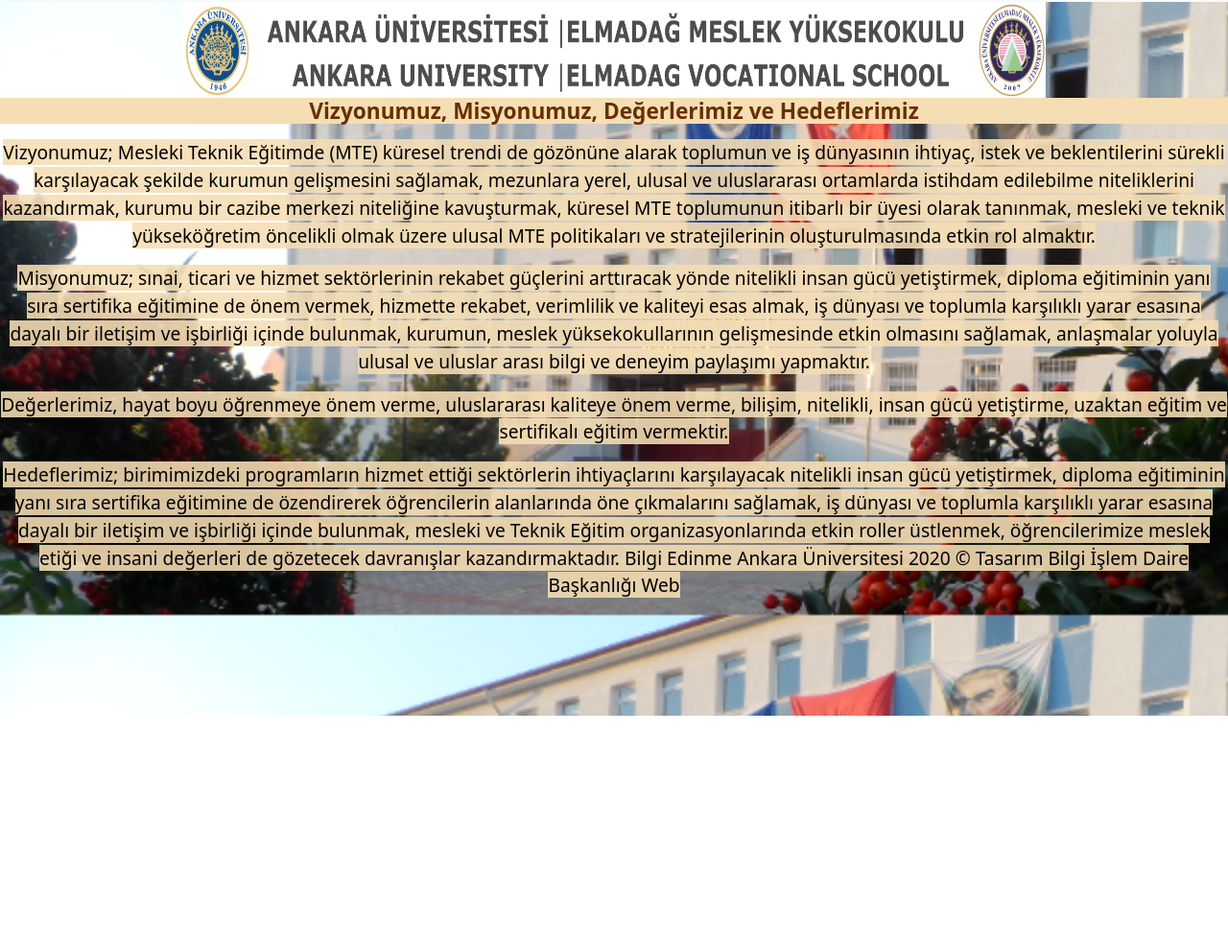
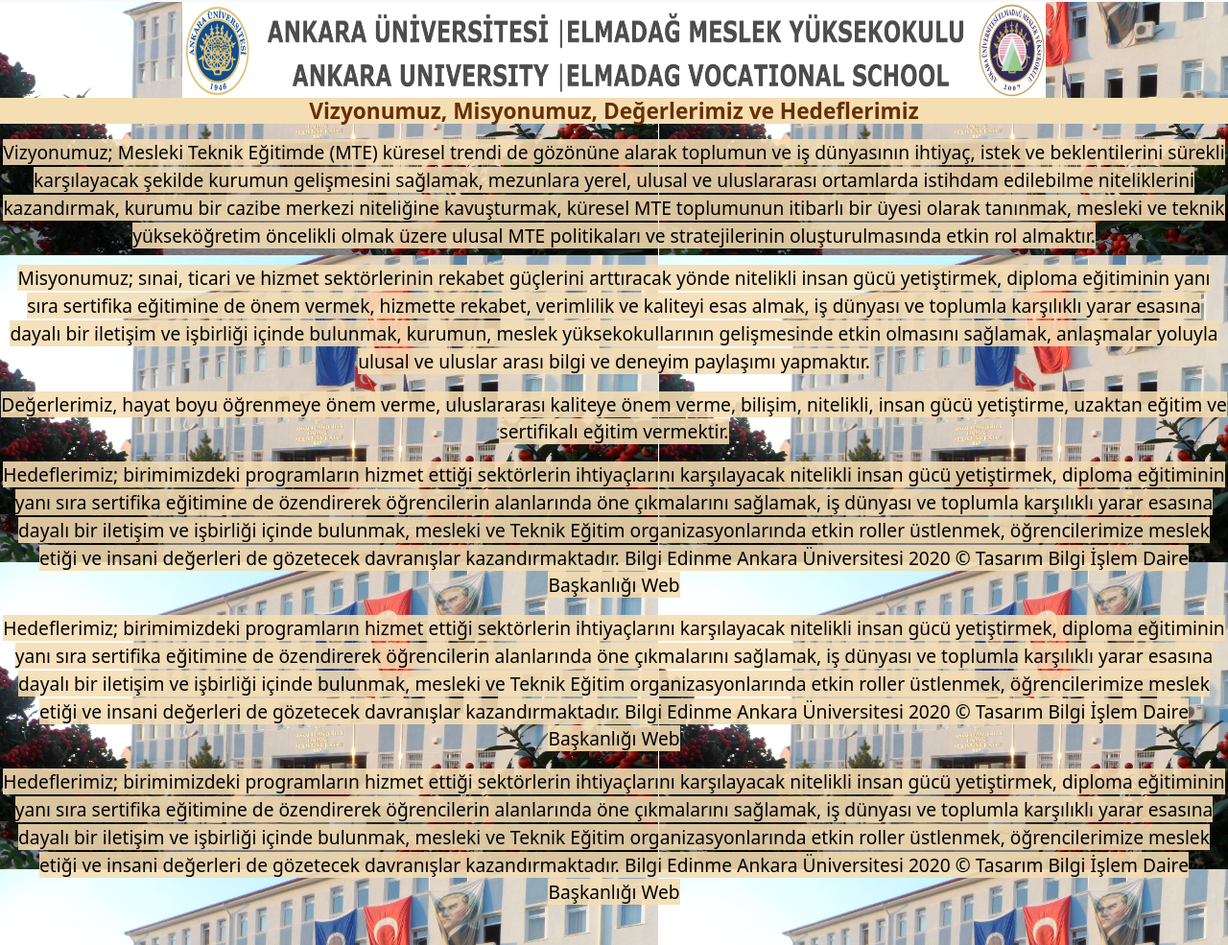
Before and after one commit to DeerAmble/ders, a plain HTML site: page index.html in a window 1280 px wide. Shown: the part 54-1039 px from the top of the page at 96% size. Before the commit the page ends 800 px from the top, so only its background shows below. Drawn offline with nearby package versions, Linux system fonts and the light colour scheme.

Commit message:
Update index.html

```diff
--- a/index.html
+++ b/index.html
@@ -14,7 +14,7 @@
     <link href="https://cdn.jsdelivr.net/npm/bootstrap@5.3.8/dist/css/bootstrap.min.css" rel="stylesheet" integrity="sha384-sRIl4kxILFvY47J16cr9ZwB07vP4J8+LH7qKQnuqkuIAvNWLzeN8tE5YBujZqJLB" crossorigin="anonymous">
 </head>
 
-<body background="./elmadag.png" style="background-size: cover;">
+<body background="./elmadag.png" style="background: size 100%;  ;">
     <nav class="navbar navbar-expand-lg bg-body-tertiary">
   <div class="container-fluid">
     <a class="navbar-brand" href="#">BerkayY</a>
@@ -24,7 +24,7 @@
     <div class="collapse navbar-collapse" id="navbarSupportedContent">
       <ul class="navbar-nav me-auto mb-2 mb-lg-0">
         <li class="nav-item">
-          <a class="nav-link active" aria-current="page" href="https://github.com/DeerAmble/ders">Anasayfa</a>
+          <a class="nav-link active" aria-current="page" href="https://github.com/DeerAmble/ders" target="_blank">Anasayfa</a>
         </li>
         <li class="nav-item">
 
@@ -34,14 +34,14 @@
             ANKARA ÜNİVERSİTESİ
           </a>
           <ul class="dropdown-menu">
-            <li><a class="dropdown-item" href="https://elmadagmyo.ankara.edu.tr/">Elmadag Meslek Yüksekokulu</a></li>
-            <li><a class="dropdown-item" href="https://elmadagmyo.ankara.edu.tr/bilgisayar-teknolojileri-bolumu/">Bilgisayar Programcılığı</a></li>
+            <li><a class="dropdown-item" href="https://elmadagmyo.ankara.edu.tr/" target="_blank">Elmadag Meslek Yüksekokulu</a></li>
+            <li><a class="dropdown-item" href="https://elmadagmyo.ankara.edu.tr/bilgisayar-teknolojileri-bolumu/" target="_blank">Bilgisayar Programcılığı</a></li>
             <li><hr class="dropdown-divider"></li>
-            <li><a class="dropdown-item" href="https://elmadagmyo.ankara.edu.tr/iletisim/">Yardım</a></li>
+            <li><a class="dropdown-item" href="https://elmadagmyo.ankara.edu.tr/iletisim/" target="_blank" >Yardım</a></li>
           </ul>
         </li>
         <li class="nav-item">
-          <a class="nav-item" href="https://github.com/DeerAmble/ders" aria-disabled="true">Hoşgeldiniz</a>
+          <a class="nav-item" href="https://github.com/DeerAmble/ders" aria-disabled="true" target="_blank">Hoşgeldiniz</a>
         </li>
       </ul>
       <form class="d-flex" role="search">
@@ -106,8 +106,42 @@ Ankara Üniversitesi
 2020 © Tasarım Bilgi İşlem Daire Başkanlığı Web
 
 </p>
+<p align="center"> <span style="font-size: larger; color: rgb(0, 0, 0); background-color:
+ rgba(245, 222, 179, 0.884);"  >
+Hedeflerimiz; birimimizdeki programların hizmet ettiği sektörlerin ihtiyaçlarını
+karşılayacak nitelikli insan gücü yetiştirmek, diploma eğitiminin yanı sıra
+sertifika eğitimine de özendirerek öğrencilerin alanlarında öne çıkmalarını sağlamak,
+ iş dünyası ve toplumla karşılıklı yarar esasına dayalı bir iletişim ve işbirliği içinde
+ bulunmak, mesleki ve Teknik Eğitim
+organizasyonlarında etkin roller üstlenmek, öğrencilerimize meslek etiği
+ ve insani değerleri de gözetecek davranışlar kazandırmaktadır.
+
+Bilgi Edinme
+Ankara Üniversitesi
+2020 © Tasarım Bilgi İşlem Daire Başkanlığı Web
 
 
+</p>
+<p align="center"> <span style="font-size: larger; color: rgb(0, 0, 0); background-color:
+ rgba(245, 222, 179, 0.884);"  >
+Hedeflerimiz; birimimizdeki programların hizmet ettiği sektörlerin ihtiyaçlarını
+karşılayacak nitelikli insan gücü yetiştirmek, diploma eğitiminin yanı sıra
+sertifika eğitimine de özendirerek öğrencilerin alanlarında öne çıkmalarını sağlamak,
+ iş dünyası ve toplumla karşılıklı yarar esasına dayalı bir iletişim ve işbirliği içinde
+ bulunmak, mesleki ve Teknik Eğitim
+organizasyonlarında etkin roller üstlenmek, öğrencilerimize meslek etiği
+ ve insani değerleri de gözetecek davranışlar kazandırmaktadır.
+
+Bilgi Edinme
+Ankara Üniversitesi
+2020 © Tasarım Bilgi İşlem Daire Başkanlığı Web
+
+
+</p>
+
+<span style="color: white;">
+ay law yu tubikim
+</span>
 </body>
 
 </html>
```
